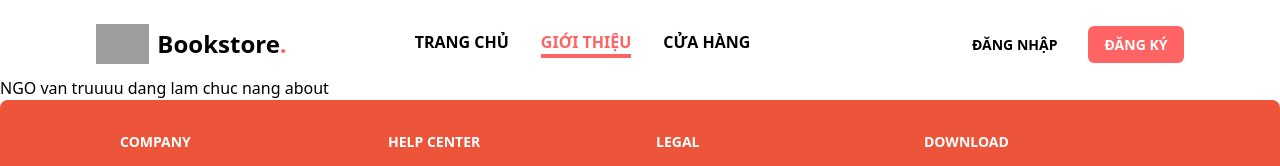
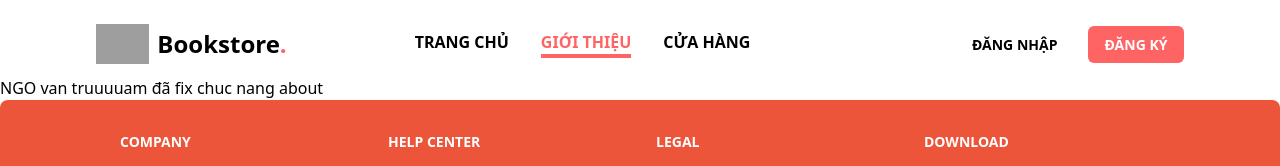
Before and after one commit to Wanzuy/BookStore, a React (Vite) app in the folder mern-client/: page /about in a window 1280 px wide. Shown: the top 166 px of the page. Built offline with nearby package versions, Linux system fonts and the light colour scheme; grey boxes are pictures that could not be loaded.

Commit message:
#4 - Tru da fix chuc nag about

```diff
--- a/mern-client/src/pages/home/About.jsx
+++ b/mern-client/src/pages/home/About.jsx
@@ -1,7 +1,7 @@
 import React from "react";
 
 const About = () => {
-    return <div>NGO van truuuu dang lam chuc nang about</div>;
+    return <div>NGO van truuuuam đã fix chuc nang about</div>;
 };
 
 export default About;
```
